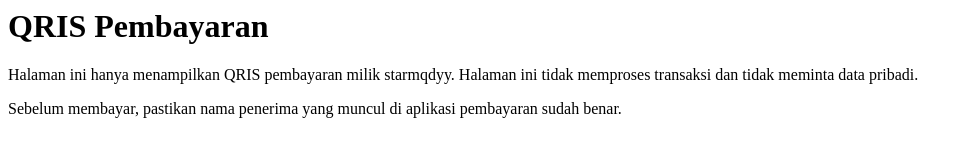
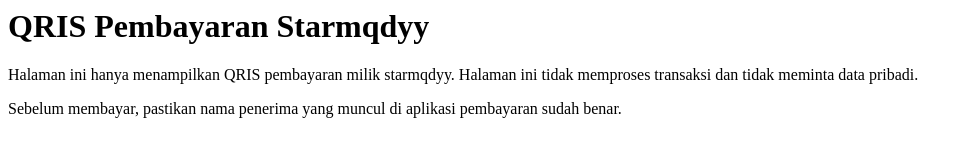
Before and after one commit to starmqdyy/qris-pay, a plain HTML site: page index.html in a window 1280 px wide. Shown: the whole page, without its empty margins (0-973 px from the left). Drawn offline with Linux system fonts and the light colour scheme.

Commit message:
Update index.html

```diff
--- a/index.html
+++ b/index.html
@@ -1,4 +1,4 @@
-<h1>QRIS Pembayaran</h1>
+<h1>QRIS Pembayaran Starmqdyy</h1>
 
 <p>
   Halaman ini hanya menampilkan QRIS pembayaran milik starmqdyy.
```
